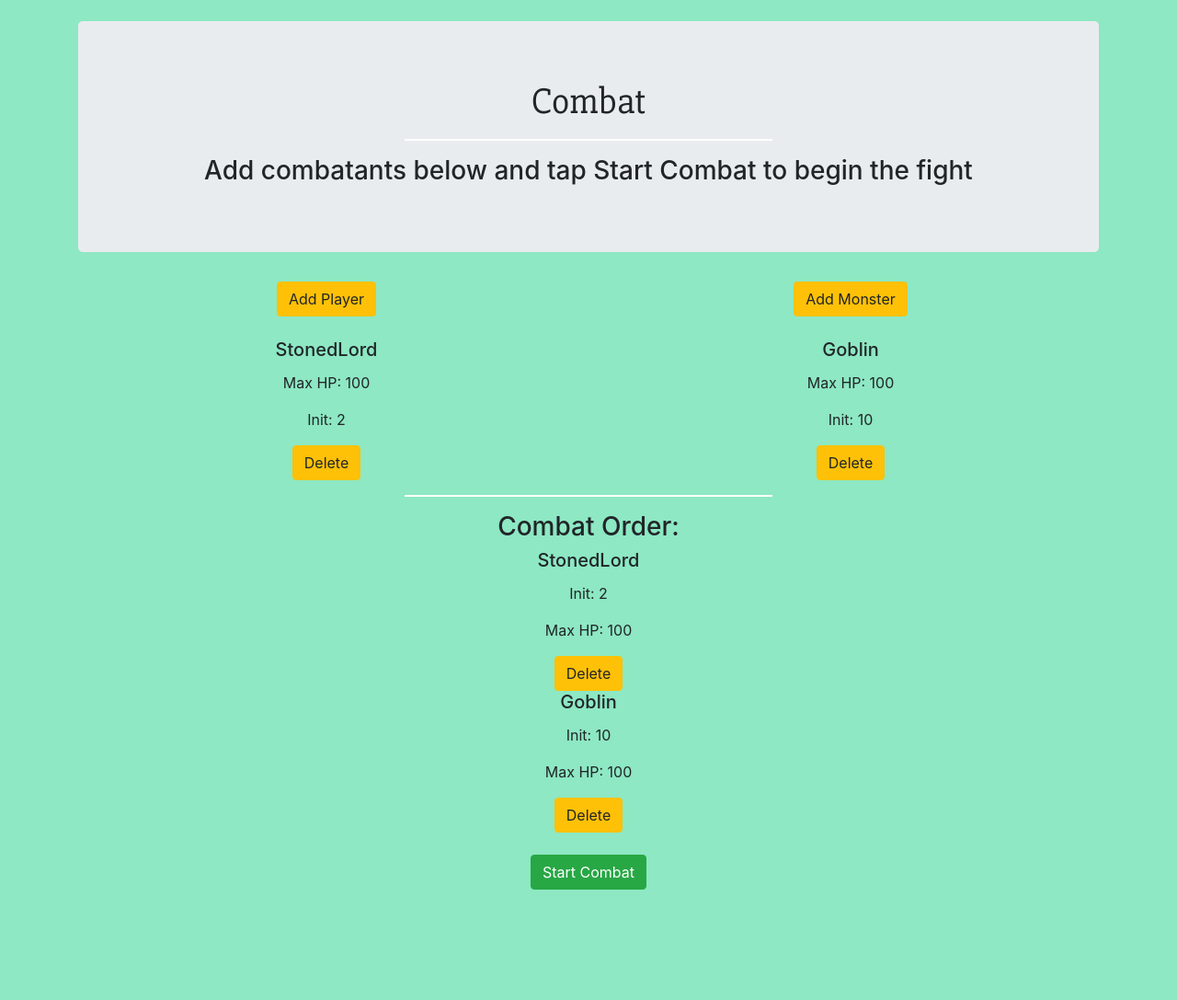
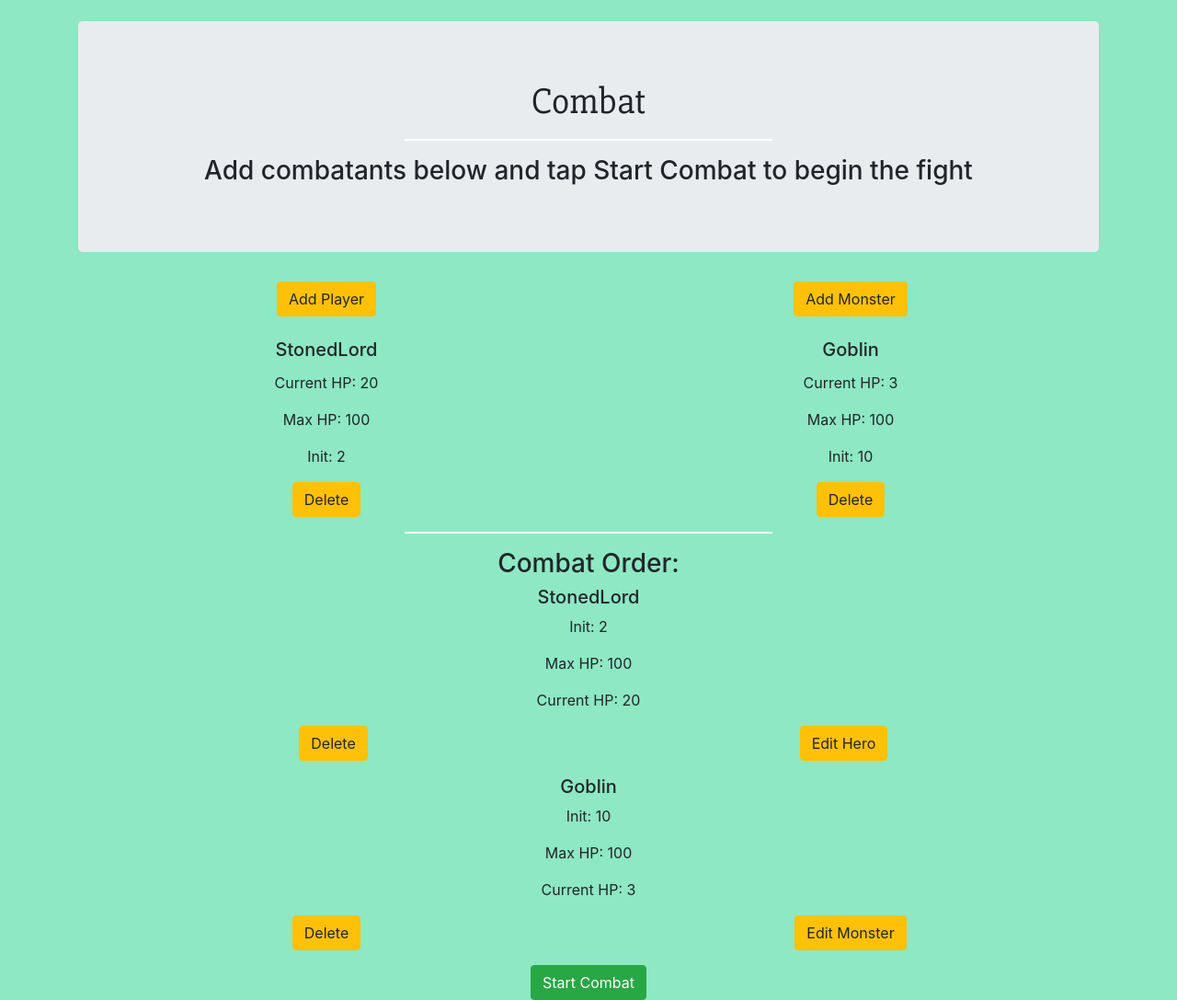
Before and after one commit to JackSnowdon/DM-N-D, a Django app: page /combat/ in a window 1280 px wide. Shown: the part 57-1144 px from the top of the page at 92% size. Before the commit the page ends 1024 px from the top, so only its background shows below. Run offline with Django 3.2, Linux system fonts and the light colour scheme; data comes from the database, SQL or seed files in the repository; both versions use the stored data as it was after the commit; parts of the project's set-up code (start-up, migrations or seed data) failed here and were passed over; some libraries are stand-ins or nearby versions.

Commit message:
Added edit functions while in combat

```diff
--- a/combat/templates/combat_home.html
+++ b/combat/templates/combat_home.html
@@ -3,12 +3,11 @@
     <div class="col-12">
         <div class="jumbotron text-center">
             <h1 class="slabo-text">Combat</h1>
-            <hr class="bar-thin"></hr>
+            <hr class="bar-thin">
             <h3>Add combatants below and tap Start Combat to begin the fight</h3>
         </div>
     </div>
 </div>
-<div class="combat-flow">
 <div class="row text-center">
     <div class="col-6">
         <a href="{% url 'add_hero' %}" role="button" class="btn btn-warning" aria-disabled="false">Add Player</a>
@@ -22,6 +21,7 @@
     <div class="col-6">
         {% for p in party %}
         <h5 class="card-title">{{ p.player.name }}</h5>
+        <p>Current HP: {{ p.current_hp }}</p>
         <p class="card-text">Max HP: {{ p.player.max_hp }}</p>
         <p class="card-text">Init: {{ p.initiative }}</p>
         <form class="" method="post" action="{% url 'delete_hero_int' p.player.id %}">
@@ -37,6 +37,7 @@
     <div class="col-6">
         {% for e in enemy %}
         <h5 class="card-title">{{ e.monster.name }}</h5>
+        <p>Current HP: {{ e.current_hp }}</p>
         <p class="card-text">Max HP: {{ e.monster.max_hp }}</p>
         <p class="card-text">Init: {{ e.initiative }}</p>
         <form class="" method="post" action="{% url 'delete_monster_int' e.monster.id %}">
@@ -46,6 +47,7 @@
                     <button class="btn btn-warning" type="submit">Delete</button>
                 </span>
             </div>
+        </form>
         {% endfor %}
     </div>
 </div>
@@ -53,11 +55,15 @@
 <div class="col-12 text-center">
     <h3>Combat Order:</h3>
     {% for m in matches %}
+    <div class="combat-box text-center">
         {% if m in party %}
-                <h5 class="card-title">{{ m.player.name }}</h5>
-                <p class="card-text">Init: {{ m.initiative }}</p>
-                <p class="card-text">Max HP: {{ m.player.max_hp }}</p>
-                <form class="" method="post" action="{% url 'delete_hero_combat' m.player.id %}">
+        <h5>{{ m.player.name }}</h5>
+        <p>Init: {{ m.initiative }}</p>
+        <p>Max HP: {{ m.player.max_hp }}</p>
+        <p>Current HP: {{ m.current_hp }}</p>
+        <div class="row">
+            <div class="col-6">
+                <form class="" method="post" action="{% url 'delete_hero_int' m.player.id %}">
                     {% csrf_token %}
                     <div class="input-group">
                         <span class="input-group-btn">
@@ -65,11 +71,19 @@
                         </span>
                     </div>
                 </form>
+            </div>
+            <div class="col-6">
+                <a href="{% url 'edit_hero' m.player.id  %}" role="button" class="btn btn-warning" aria-disabled="false">Edit Hero</a>
+            </div>
+        </div>
         {% else %}
-                <h5 class="card-title">{{ m.monster.name }}</h5>
-                <p class="card-text">Init: {{ m.initiative }}</p>
-                <p class="card-text">Max HP: {{ m.monster.max_hp }}</p>
-                <form class="" method="post" action="{% url 'delete_hero_combat' m.monster.id %}">
+        <h5>{{ m.monster.name }}</h5>
+        <p>Init: {{ m.initiative }}</p>
+        <p>Max HP: {{ m.monster.max_hp }}</p>
+        <p>Current HP: {{ m.current_hp }}</p>
+        <div class="row">
+            <div class="col-6">
+                <form class="" method="post" action="{% url 'delete_monster_int' m.monster.id %}">
                     {% csrf_token %}
                     <div class="input-group">
                         <span class="input-group-btn">
@@ -77,11 +91,14 @@
                         </span>
                     </div>
                 </form>
-            {% endif %}
+            </div>
+            <div class="col-6">
+                <a href="{% url 'edit_monster' m.monster.id  %}" role="button" class="btn btn-warning" aria-disabled="false">Edit Monster</a> {% endif %}
+            </div>
+        </div>
     {% endfor %}
     </div>
 </div>
-<br>
 
 <div class="row">
     <div class="col-12">
--- a/combat/urls.py
+++ b/combat/urls.py
@@ -5,7 +5,8 @@ urlpatterns = [
     path(r'', combat_home, name="combat_home"),
     path('add_hero/', add_hero, name="add_hero"),
     path('add_monster/', add_monster, name="add_monster"),
-    path(r'delete_hero_combat/<int:pk>', delete_hero_combat, name="delete_hero_combat"),
     path(r'delete_hero_int/<int:pk>', delete_hero_int, name="delete_hero_int"),
     path(r'delete_monster_int/<int:pk>', delete_monster_int, name="delete_monster_int"),
+    path(r'edit_hero/<int:pk>', edit_hero, name="edit_hero"),
+    path(r'edit_monster/<int:pk>', edit_monster, name="edit_monster"),
 ]
--- a/combat/views.py
+++ b/combat/views.py
@@ -1,4 +1,4 @@
-from django.shortcuts import render, redirect, reverse
+from django.shortcuts import render, redirect, reverse, get_object_or_404
 from itertools import chain
 from .models import *
 from .forms import *
@@ -44,12 +44,24 @@ def delete_monster_int(request, pk=id):
     instance.delete()
     return redirect(reverse('combat_home'))
 
-def delete_hero_combat(request, pk=id):
-    print(pk)
-    players = Base.objects.all()
-    monsters = EnemyBase.objects.all()
-    matches = list(chain(players, monsters))
-    for m in matches:
-        obj=m.id
-        matches.remove()
-    return redirect(reverse('combat_home'))
+def edit_hero(request, pk):
+    hero = get_object_or_404(Player, pk=pk)
+    if request.method == "POST":
+        hero_form = AddPlayerForm(request.POST, instance=hero)
+        if hero_form.is_valid():
+            hero_form.save()
+            return redirect('combat_home')
+    else:
+        hero_form = AddPlayerForm(instance=hero)
+    return render(request, 'edit_hero.html', {'hero_form': hero_form})
+
+def edit_monster(request, pk):
+    enemy = get_object_or_404(Monster, pk=pk)
+    if request.method == "POST":
+        monster_form = AddMonsterForm(request.POST, instance=enemy)
+        if monster_form.is_valid():
+            monster_form.save()
+            return redirect('combat_home')
+    else:
+        monster_form = AddMonsterForm(instance=enemy)
+    return render(request, 'edit_monster.html', {'monster_form': monster_form})
--- a/party/templates/members.html
+++ b/party/templates/members.html
@@ -29,7 +29,8 @@
             </div>
         </div>
     </div>
-    <br> {% endfor %}
+    <br>
+    {% endfor %}
 </div>
 <br>
 {% endblock %}
--- a/static/css/styles.css
+++ b/static/css/styles.css
@@ -25,6 +25,12 @@
 
 /* Party */
 
+/* Combat */
+
+.combat-box {
+    padding-bottom: 1rem;
+}
+
 
 /* Breaks */
 
```
Also changed, not shown: combat/templates/edit_hero.html (added, +13 -0 lines), combat/templates/edit_monster.html (added, +13 -0 lines), db.sqlite3. Lines whose indentation alone changed are shown as unchanged.
